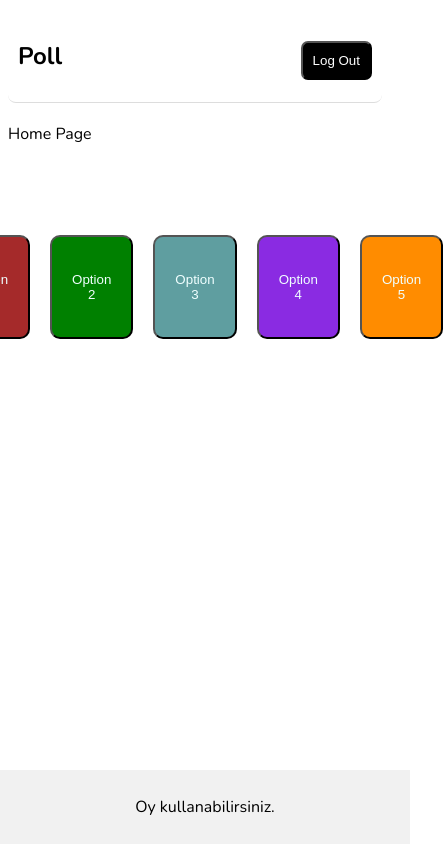
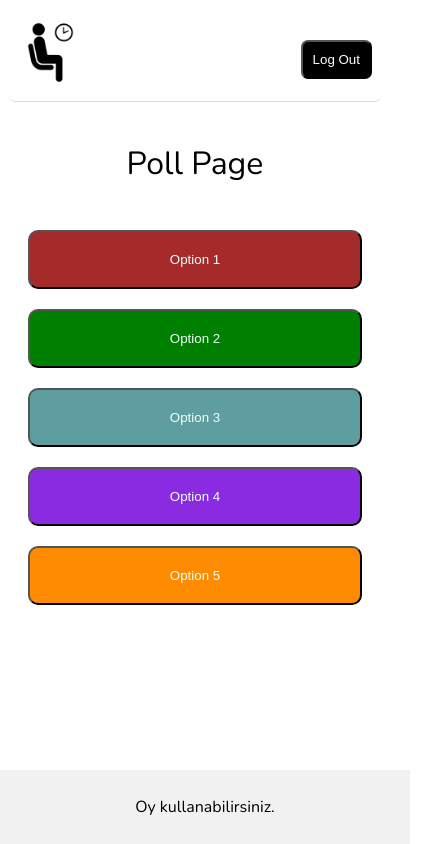
Before and after one commit to serdestonat/login-form, a Next.js app: page /homePage in a window 390 px wide. Shown: the whole page, 443 px wide, since content can reach past the window. Built offline with nearby package versions, Linux system fonts and the light colour scheme; no server answers; the database is empty.

Commit message:
mobile-tablet-responsive

```diff
--- a/app/globals.css
+++ b/app/globals.css
@@ -14,6 +14,13 @@ nav {
 nav .logo {
   margin-right: auto;
 }
+
+nav .logo-image {
+  height: auto;
+  max-width: 100%;
+  object-fit: contain;
+}
+
 nav .logout {
   margin-left: 12px;
   margin-bottom: 12px;
--- a/app/homePage/page.js
+++ b/app/homePage/page.js
@@ -1,5 +1,6 @@
 "use client";
 
+import { useMediaQuery } from "react-responsive";
 import styles from "@/app/homePage/page.module.css";
 import Navbar from "@/components/Navbar";
 import Footer from "@/components/Footer";
@@ -25,6 +26,7 @@ const Page = () => {
   const [warningMessage, setWarningMessage] = useState("");
 
   const timeNow = new Date().toLocaleString();
+  const isMobile = useMediaQuery({ query: "(max-width: 768px)" });
 
   // Anket oluşturma fonksiyonu
   const createPoll = async () => {
@@ -227,7 +229,7 @@ const Page = () => {
   return (
     <>
       <Navbar navbarColor={navbarColor} />
-      <div className={styles.header}>Home Page</div>
+      <div className={styles.header}>Poll Page</div>
       <div className={styles.container}>
         <button
           className={styles.button1}
--- a/app/homePage/page.module.css
+++ b/app/homePage/page.module.css
@@ -1,61 +1,87 @@
 .header {
-  justify-content: center;
+  text-align: center;
+  padding: 20px 0;
+  font-size: 2rem;
 }
 
 .container {
   display: flex;
   justify-content: center;
-  margin: 80px 80px 80px 80px;
+  margin: 80px;
+  gap: 20px;
 }
 
-.container .button1:hover {
+.button1,
+.button2,
+.button3,
+.button4,
+.button5 {
+  color: azure;
+  padding: 35px 20px;
+  border-radius: 10px;
+  min-width: 120px;
+  text-align: center;
+  transition: transform 0.2s;
+}
+
+.button1:hover,
+.button2:hover,
+.button3:hover,
+.button4:hover,
+.button5:hover {
   cursor: pointer;
-}
-.container .button2:hover {
-  cursor: pointer;
-}
-.container .button3:hover {
-  cursor: pointer;
-}
-.container .button4:hover {
-  cursor: pointer;
-}
-.container .button5:hover {
-  cursor: pointer;
+  transform: translateY(-3px);
 }
 
 .button1 {
   background-color: brown;
-  color: azure;
-  margin: 10px;
-  padding: 35px 20px 35px 20px;
-  border-radius: 10px;
 }
 .button2 {
   background-color: green;
-  color: azure;
-  margin: 10px;
-  padding: 35px 20px 35px 20px;
-  border-radius: 10px;
 }
 .button3 {
   background-color: cadetblue;
-  color: azure;
-  margin: 10px;
-  padding: 35px 20px 35px 20px;
-  border-radius: 10px;
 }
 .button4 {
   background-color: blueviolet;
-  color: azure;
-  margin: 10px;
-  padding: 35px 20px 35px 20px;
-  border-radius: 10px;
 }
 .button5 {
   background-color: darkorange;
-  color: azure;
-  margin: 10px;
-  padding: 35px 20px 35px 20px;
-  border-radius: 10px;
 }
+
+/* SADECE TABLET ve MOBİL İÇİN AYARLAR */
+
+/* Tablet (768px ve altı) */
+@media (max-width: 768px) {
+  .container {
+    margin: 40px;
+    gap: 15px;
+  }
+
+  .button1,
+  .button2,
+  .button3,
+  .button4,
+  .button5 {
+    padding: 25px 15px;
+  }
+}
+
+/* Mobil (480px ve altı) */
+@media (max-width: 480px) {
+  .container {
+    flex-direction: column;
+    margin: 20px;
+    gap: 10px;
+  }
+
+  .button1,
+  .button2,
+  .button3,
+  .button4,
+  .button5 {
+    width: 100%;
+    padding: 20px;
+    margin: 5px 0;
+  }
+}
--- a/components/Navbar.js
+++ b/components/Navbar.js
@@ -2,6 +2,7 @@
 import { signOut, useSession } from "next-auth/react";
 import { useRouter } from "next/navigation";
 import { disconnectFromDB } from "@/utils/database";
+import Image from "next/image";
 
 const Navbar = ({ navbarColor }) => {
   const router = useRouter();
@@ -37,7 +38,13 @@ const Navbar = ({ navbarColor }) => {
   return (
     <nav style={{ backgroundColor: navbarColor, borderRadius: "8px" }}>
       <div className="logo">
-        <h1>Poll</h1>
+        <Image
+          src="/waiting-sign.png"
+          alt="Sand Hourglass Logo"
+          width={65} // Orijinal resminizin genişlik/yükseklik oranına göre ayarlayın
+          height={30} // "Poll" yazısıyla aynı yükseklikte olacak şekilde ayarlayın
+          className="logo-image"
+        />
       </div>
       <button type="button" className="logout" onClick={handleLogout}>
         Log Out
--- a/package.json
+++ b/package.json
@@ -18,7 +18,8 @@
     "node-cron": "^3.0.3",
     "react": "^19.0.0",
     "react-dom": "^19.0.0",
-    "react-icons": "^5.5.0"
+    "react-icons": "^5.5.0",
+    "react-responsive": "^10.0.1"
   },
   "devDependencies": {
     "@eslint/eslintrc": "^3",
```
Also changed, not shown: public/waiting-sign.png (added), 1 other file (tests, documents, lock files or other folders).
